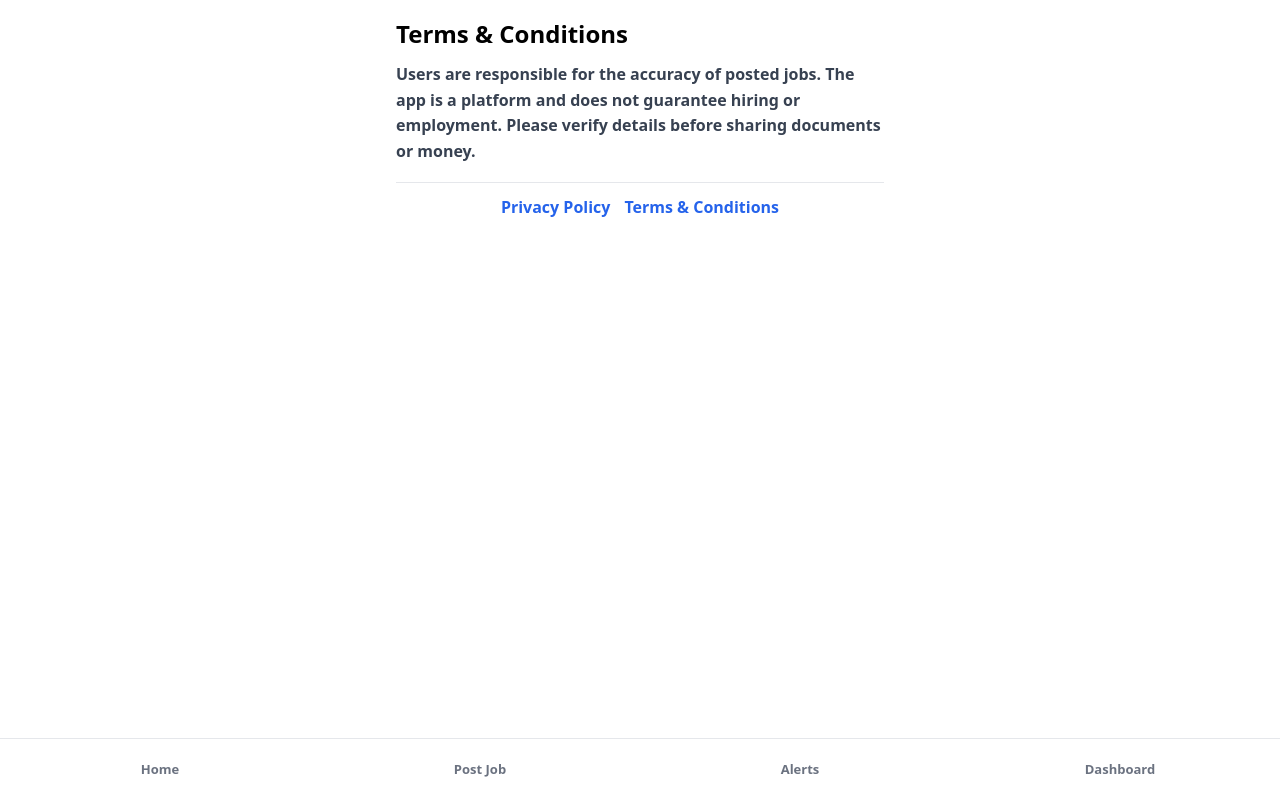
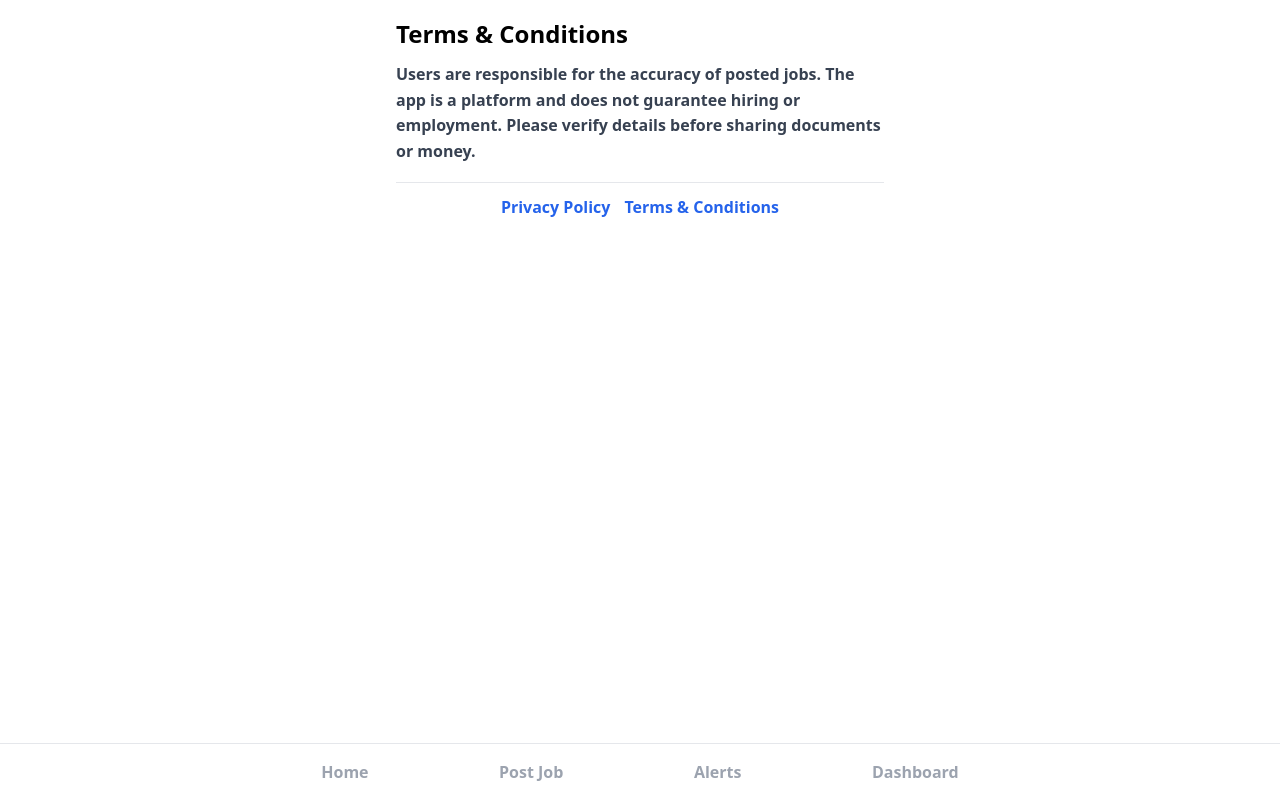
Before and after one commit to mohsinsultanriyad-crypto/mohsin, a React (Vite) app in the folder frontend/: page /terms in a window 1280 px wide. Built offline with nearby package versions, Linux system fonts and the light colour scheme; no server answers.

Commit message:
fix modal center, bottom padding, badge, sw

```diff
--- a/frontend/src/components/BottomNav.jsx
+++ b/frontend/src/components/BottomNav.jsx
@@ -1,35 +1,67 @@
-import { NavLink } from "react-router-dom";
+import { NavLink, useLocation } from "react-router-dom";
+import { useEffect, useState } from "react";
 
 export default function BottomNav() {
-  const linkStyle = ({ isActive }) => ({
-    flex: 1,
-    textAlign: "center",
-    padding: "10px 6px",
-    fontSize: 13,
-    fontWeight: 600,
-    color: isActive ? "#111827" : "#6B7280",
-    textDecoration: "none",
-  });
+  const [badge, setBadge] = useState(0);
+  const loc = useLocation();
+
+  // Load badge from localStorage
+  useEffect(() => {
+    const n = Number(localStorage.getItem("ALERT_BADGE") || "0");
+    setBadge(n);
+  }, []);
+
+  // Alerts page open => badge clear
+  useEffect(() => {
+    if (loc.pathname === "/alerts") {
+      localStorage.setItem("ALERT_BADGE", "0");
+      setBadge(0);
+    }
+  }, [loc.pathname]);
+
+  // service worker se message aaye to badge++
+  useEffect(() => {
+    const handler = (event) => {
+      if (event?.data?.type === "PUSH_ALERT") {
+        const cur = Number(localStorage.getItem("ALERT_BADGE") || "0") + 1;
+        localStorage.setItem("ALERT_BADGE", String(cur));
+        setBadge(cur);
+      }
+    };
+
+    navigator.serviceWorker?.addEventListener("message", handler);
+    return () => navigator.serviceWorker?.removeEventListener("message", handler);
+  }, []);
+
+  const linkClass = ({ isActive }) =>
+    `relative font-bold px-2 py-1 ${
+      isActive ? "text-black" : "text-gray-400"
+    }`;
 
   return (
-    <div
-      style={{
-        position: "fixed",
-        left: 0,
-        right: 0,
-        bottom: 0,
-        height: 62,            // ✅ IMPORTANT
-        background: "white",
-        borderTop: "1px solid #E5E7EB",
-        display: "flex",
-        alignItems: "center",
-        zIndex: 9999,
-      }}
-    >
-      <NavLink to="/" style={linkStyle}>Home</NavLink>
-      <NavLink to="/post" style={linkStyle}>Post Job</NavLink>
-      <NavLink to="/alerts" style={linkStyle}>Alerts</NavLink>
-      <NavLink to="/dashboard" style={linkStyle}>Dashboard</NavLink>
+    <div className="fixed bottom-0 left-0 right-0 z-[100] border-t bg-white">
+      <div className="mx-auto flex max-w-3xl items-center justify-around py-3">
+        <NavLink to="/" className={linkClass}>
+          Home
+        </NavLink>
+
+        <NavLink to="/post" className={linkClass}>
+          Post Job
+        </NavLink>
+
+        <NavLink to="/alerts" className={linkClass}>
+          Alerts
+          {badge > 0 && (
+            <span className="absolute -top-2 -right-3 flex h-5 min-w-[20px] items-center justify-center rounded-full bg-red-600 px-1 text-xs font-bold text-white">
+              {badge}
+            </span>
+          )}
+        </NavLink>
+
+        <NavLink to="/dashboard" className={linkClass}>
+          Dashboard
+        </NavLink>
+      </div>
     </div>
   );
 }
--- a/frontend/src/components/DetailsModal.jsx
+++ b/frontend/src/components/DetailsModal.jsx
@@ -1,44 +1,59 @@
-import { viewJob } from "../services/api.js";
-
-export default function DetailsModal({ open, job, onClose }) {
+export default function DetailsModal({ open, onClose, job }) {
   if (!open || !job) return null;
 
-  async function onOpenWhatsApp() {
-    try { await viewJob(job._id); } catch {}
-    const msg = encodeURIComponent(`Hello, I am interested in this job: ${job.jobRole} in ${job.city}`);
-    const phone = String(job.phone || "").replace(/\D/g, "");
-    window.open(`https://wa.me/${phone}?text=${msg}`, "_blank");
-  }
+  const whatsapp = String(job.phone || "").replace(/\D/g, "");
 
   return (
-    <div className="fixed inset-0 bg-black/40 flex items-end justify-center">
-      <div className="w-full max-w-md bg-white rounded-t-3xl p-5">
-        <div className="flex items-start justify-between">
+    <div
+      className="fixed inset-0 z-[999] flex items-center justify-center p-4"
+      style={{ background: "rgba(0,0,0,0.45)" }}
+      onClick={onClose}
+    >
+      <div
+        className="w-full max-w-lg rounded-2xl bg-white p-5 shadow-xl"
+        onClick={(e) => e.stopPropagation()}
+      >
+        <div className="flex items-start justify-between gap-3">
           <div>
-            <div className="text-2xl font-extrabold">{job.jobRole}</div>
-            <div className="text-gray-500 font-semibold mt-1">{job.city}</div>
+            <h2 className="text-2xl font-bold">{job.jobRole}</h2>
+            <p className="text-gray-600">{job.city}</p>
+            <p className="text-gray-500 text-sm">Views: {job.views ?? 0}</p>
           </div>
-          <button onClick={onClose} className="h-10 px-4 rounded-2xl bg-gray-50 border font-extrabold">
+
+          <button
+            onClick={onClose}
+            className="rounded-xl border px-4 py-2 font-semibold"
+          >
             Close
           </button>
         </div>
 
-        <div className="mt-4 space-y-2 text-sm font-semibold text-gray-700">
-          <div>Company: {job.companyName || "-"}</div>
-          <div>Contact: {job.phone}</div>
-          <div>Email (owner): {job.email}</div>
+        <div className="mt-4 space-y-2 text-[15px]">
+          <p>
+            <b>Company:</b> {job.companyName || "-"}
+          </p>
+          <p>
+            <b>Contact:</b> {job.phone || "-"}
+          </p>
+          <p>
+            <b>Email (owner):</b> {job.email || "-"}
+          </p>
+
+          <div className="mt-3 rounded-xl border p-3 bg-gray-50 whitespace-pre-wrap">
+            {job.description || "-"}
+          </div>
         </div>
 
-        <div className="mt-4 bg-gray-50 border rounded-2xl p-4 text-gray-700 font-semibold">
-          {job.description}
+        <div className="mt-4 flex gap-2">
+          <a
+            className="inline-block w-full rounded-xl bg-green-600 py-3 text-center font-bold text-white"
+            href={whatsapp ? `https://wa.me/${whatsapp}` : "#"}
+            target="_blank"
+            rel="noreferrer"
+          >
+            WhatsApp Apply
+          </a>
         </div>
-
-        <button
-          onClick={onOpenWhatsApp}
-          className="mt-4 w-full h-12 rounded-2xl bg-green-600 text-white font-extrabold"
-        >
-          WhatsApp Apply
-        </button>
       </div>
     </div>
   );
--- a/frontend/src/index.css
+++ b/frontend/src/index.css
@@ -2,6 +2,7 @@
 @tailwind components;
 @tailwind utilities;
 
+/* ✅ Bottom navigation fixed hai, isliye page ko extra space chahiye */
 body {
-  font-family: ui-sans-serif, system-ui, -apple-system, Segoe UI, Roboto, Arial, "Noto Sans", "Apple Color Emoji", "Segoe UI Emoji";
+  padding-bottom: 72px; /* bottom nav height space */
 }
```
Also changed, not shown: frontend/public/firebase-messaging-sw.js (+26 -20 lines).
